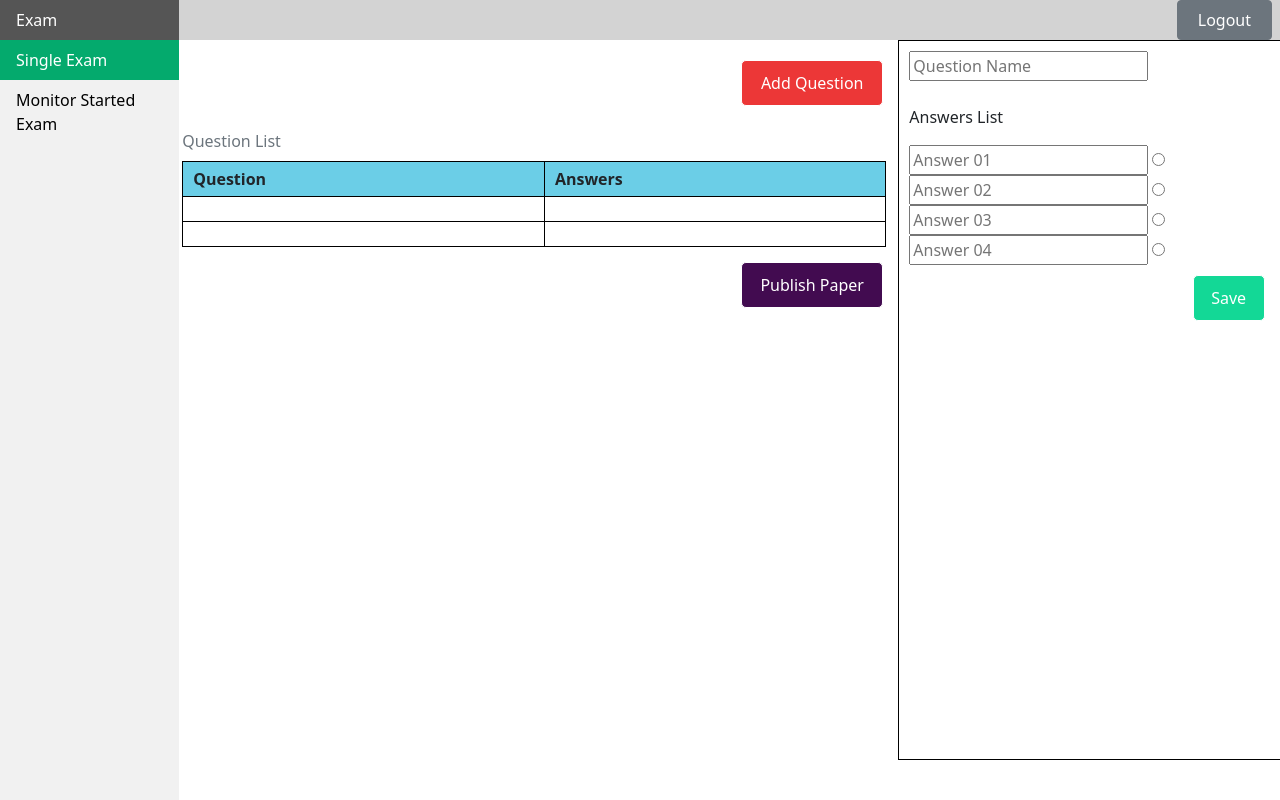
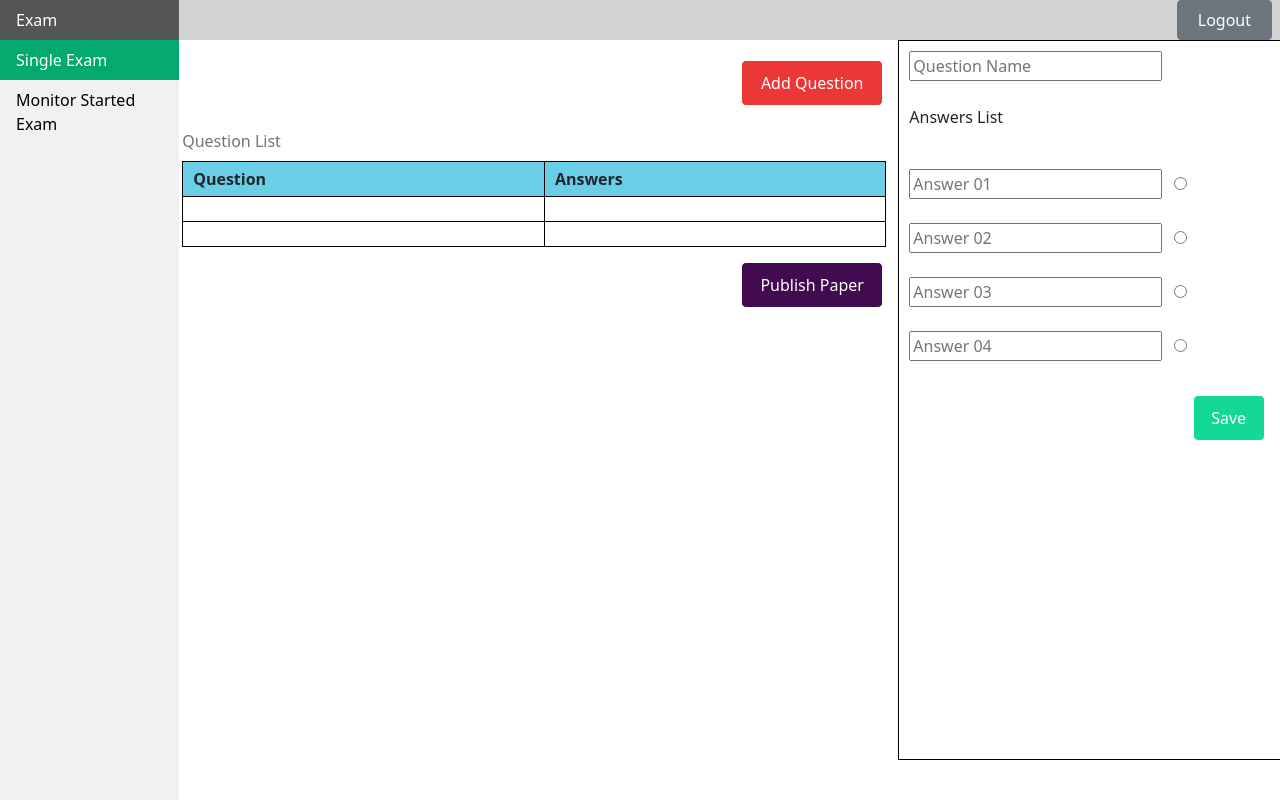
Before and after one commit to Lukshankavinda/MCQExamSystem, a PHP site: page /teacher_single_exam.php in a window 1280 px wide. Run offline with PHP 8.4, Linux system fonts and the light colour scheme; lists and menus that the app fills with data are empty.

```diff
--- a/php/exam_data_check_student.php
+++ b/php/exam_data_check_student.php
@@ -2,8 +2,9 @@
 
     if (isset($_SESSION['email']) && $_SESSION['role'] == "Student" )
     {
+
         $sql = "SELECT exam_student_status.status , exam.exam_name , exam.exam_start , exam.exam_duration
-                FROM  exam_student_status , exam  WHERE  exam_student_status.exam_id = exam.exam_id ";
+                FROM  exam_student_status , exam WHERE  exam_student_status.exam_id = exam.exam_id ";
 
         $student_exam_result = mysqli_query($conn, $sql);
 
--- a/teacher_single_exam.php
+++ b/teacher_single_exam.php
@@ -68,8 +68,8 @@ li a:hover:not(.active) {
   border: 1px solid black;
 }
 
-input .si{
-  width: 75%;
+.ans{
+  width: 70%;
 }
 
 /* Clear floats after the columns */
@@ -220,41 +220,40 @@ input .si{
     </div>
 
     <div class="column right" >
-        <form >
+    <form action="" method="post">
+            <input type="text"
+                   class="question_name ans"
+                   placeholder="Question Name"
+                   name="qname"><br><br>
+            <p>Answers List</p><br>
 
             <input type="text"
-                   class="question_name si"
-                   placeholder="Question Name"
-                   name="qname"><br><br>
-            <p>Answers List</p>
+                   class="ans"
+                   placeholder="Answer 01"
+                   name="answer1">  	&nbsp;
+
+            <input type="radio" id="answer1" name="Write Answer" value="answer1">  <br><br>
 
             <input type="text"
-                   class="answer1 si"
-                   placeholder="Answer 01"
-                   name="answer1">
+                   class="ans"
+                   placeholder="Answer 02"
+                   name="answer2"> 	&nbsp;
 
-            <input type="radio" id="answer1" name="Write Answer" value="answer1">  <br>
+            <input type="radio" id="answer2" name="Write Answer" value="answer2"> <br><br>
 
             <input type="text"
-                   class="answer2 si"
-                   placeholder="Answer 02"
-                   name="answer2">
+                   class="ans"
+                   placeholder="Answer 03"
+                   name="answer3"> 	&nbsp;
 
-            <input type="radio" id="answer2" name="Write Answer" value="answer2"> <br>
-
-            <input type="text"
-                   class="answer3 si"
-                   placeholder="Answer 03"
-                   name="answer3">
-
-            <input type="radio" id="answer3" name="Write Answer" value="answer3"> <br>
+            <input type="radio" id="answer3" name="Write Answer" value="answer3"> <br><br>
 
            <input type="text"
-                   class="answer4 si"
+                   class="ans"
                    placeholder="Answer 04"
-                   name="answer4">
+                   name="answer4"> 	&nbsp;
 
-            <input type="radio" id="answer4" name="Write Answer" value="answer4"> <br>
+            <input type="radio" id="answer4" name="Write Answer" value="answer4"> <br><br>
 
             <button type="submit" class="save_btn" > Save </button>
 
```
